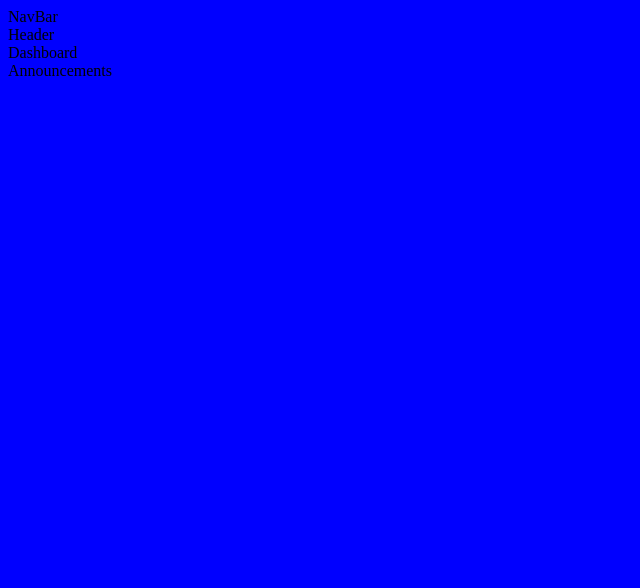
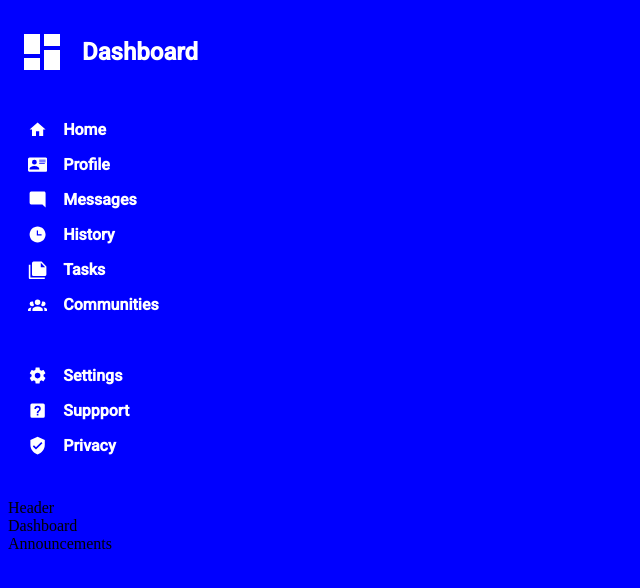
Before and after one commit to dyau172/the-odin-project, a React (Create React App) app in the folder 2-admin-dashboard/: page / in a window 1280 px wide. Shown: the top 588 px of the page, without its empty margins (0-640 px from the left). Built offline with nearby package versions, Linux system fonts and the light colour scheme.

Commit message:
Add Navbar component

```diff
--- a/2-admin-dashboard/src/components/NavBar.jsx
+++ b/2-admin-dashboard/src/components/NavBar.jsx
@@ -1,7 +1,76 @@
 import React from './navBar.scss'
+import MediaQuery from 'react-responsive';
+import Icon from '@mdi/react'
+import { mdiAccountGroup, mdiCardAccountDetails, mdiClockTimeThree, mdiCog, mdiHelpBox, mdiHome, mdiMessageReply, mdiNoteMultiple, mdiShieldCheck, mdiViewDashboard } from '@mdi/js';
+
 
 export default function NavBar() {
   return (
-    <div>NavBar</div>
+    <div className="navBar">
+      <div className="title">
+        <Icon className='icon'
+        path={mdiViewDashboard}
+        size={2}/>
+        <h2>Dashboard</h2>
+      </div>
+
+
+      <ul>
+        <div className="navRow"> <li><Icon
+          className='icon'
+          path={mdiHome}
+          size={0.8}
+        /><a href="/">Home</a></li></div>
+
+        <div className="navRow"> <li><Icon
+          className='icon'
+          path={mdiCardAccountDetails}
+          size={0.8}
+        /><a href="/">Profile</a></li></div>
+
+        <div className="navRow"> <li><Icon
+          className='icon'
+          path={mdiMessageReply}
+          size={0.8}
+        /><a href="/">Messages</a></li></div>
+
+        <div className="navRow"> <li><Icon
+          className='icon'
+          path={mdiClockTimeThree}
+          size={0.8}
+        /><a href="/">History</a></li></div>
+
+
+        <div className="navRow"> <li><Icon
+          className='icon'
+          path={mdiNoteMultiple}
+          size={0.8}
+        /><a href="/">Tasks</a></li></div>
+
+
+        <div className="navRow"> <li><Icon
+          className='icon'
+          path={mdiAccountGroup}
+          size={0.8}
+        /><a href="/">Communities</a></li></div>
+      </ul>
+      <ul>
+        <div className="navRow"> <li><Icon
+          className='icon'
+          path={mdiCog}
+          size={0.8}
+        /><a href="/">Settings</a></li></div>
+        <div className="navRow"> <li><Icon
+          className='icon'
+          path={mdiHelpBox}
+          size={0.8}
+        /><a href="/">Suppport</a></li></div>
+        <div className="navRow"> <li><Icon
+          className='icon'
+          path={mdiShieldCheck}
+          size={0.8}
+        /><a href="/">Privacy</a></li></div>
+      </ul>
+    </div>
   )
 }
--- a/2-admin-dashboard/src/components/navBar.scss
+++ b/2-admin-dashboard/src/components/navBar.scss
@@ -0,0 +1,56 @@
+@import url('https://fonts.googleapis.com/css2?family=Roboto:wght@500&display=swap');
+
+.navBar{
+    color: white;
+    font-size: 16px;
+    padding: 10px;
+    font-family: Roboto, sans-serif;
+
+
+    a{
+        text-decoration: none;
+        color: white;
+    }
+
+    ul{
+        padding: 10px;
+    }
+
+    li{
+        list-style: none;
+        font-size: 1rem;
+        font-weight: bold;
+    }
+
+    .title{
+        display: flex;
+        align-items: center;
+
+        h2{
+            position: relative;
+
+
+        }
+    }
+
+    .navRow{
+        display: block;
+        width: 100%;
+        padding: 0.5rem 0;
+    }
+
+    .icon{
+        position: relative;
+        float: left;
+        padding-right: 1rem;
+
+    }
+
+
+}
+
+@media only screen and (max-width: 750px) {
+    .navBar{
+      display: none;
+    }
+  }
```
